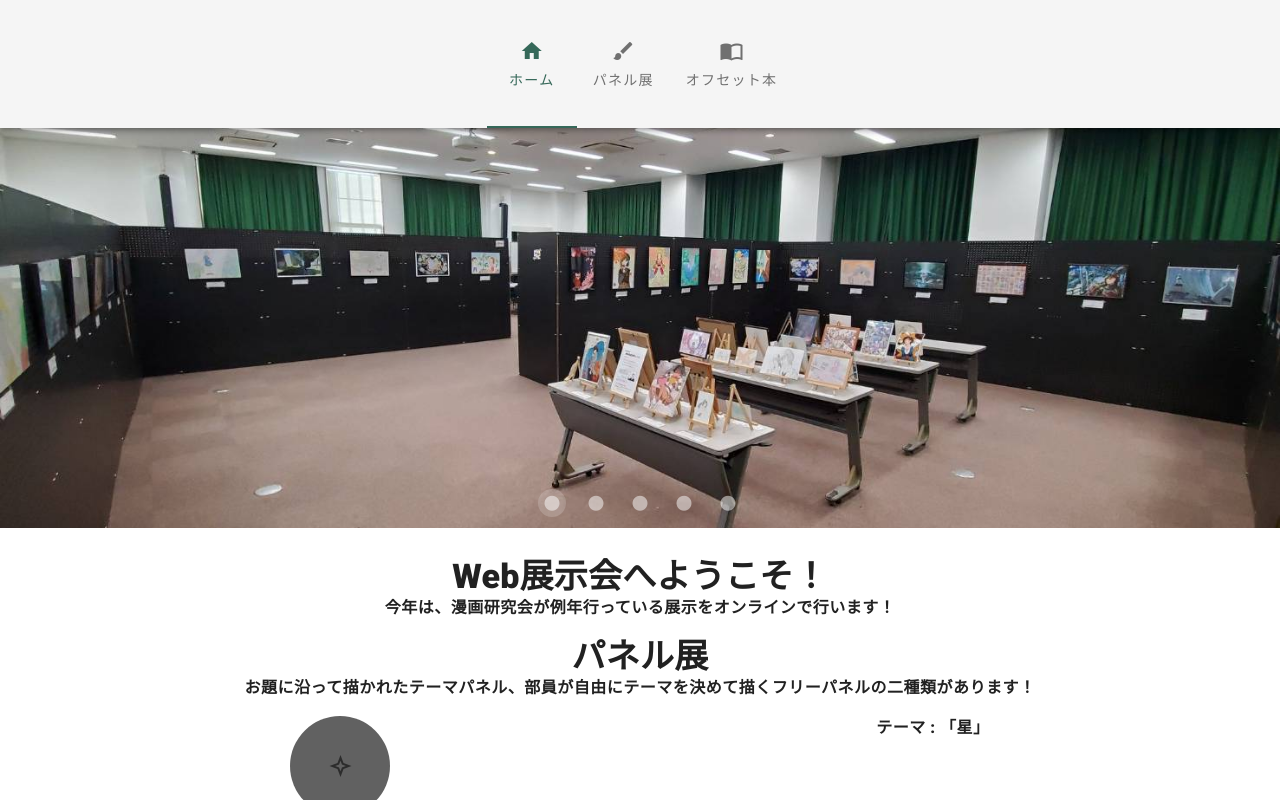
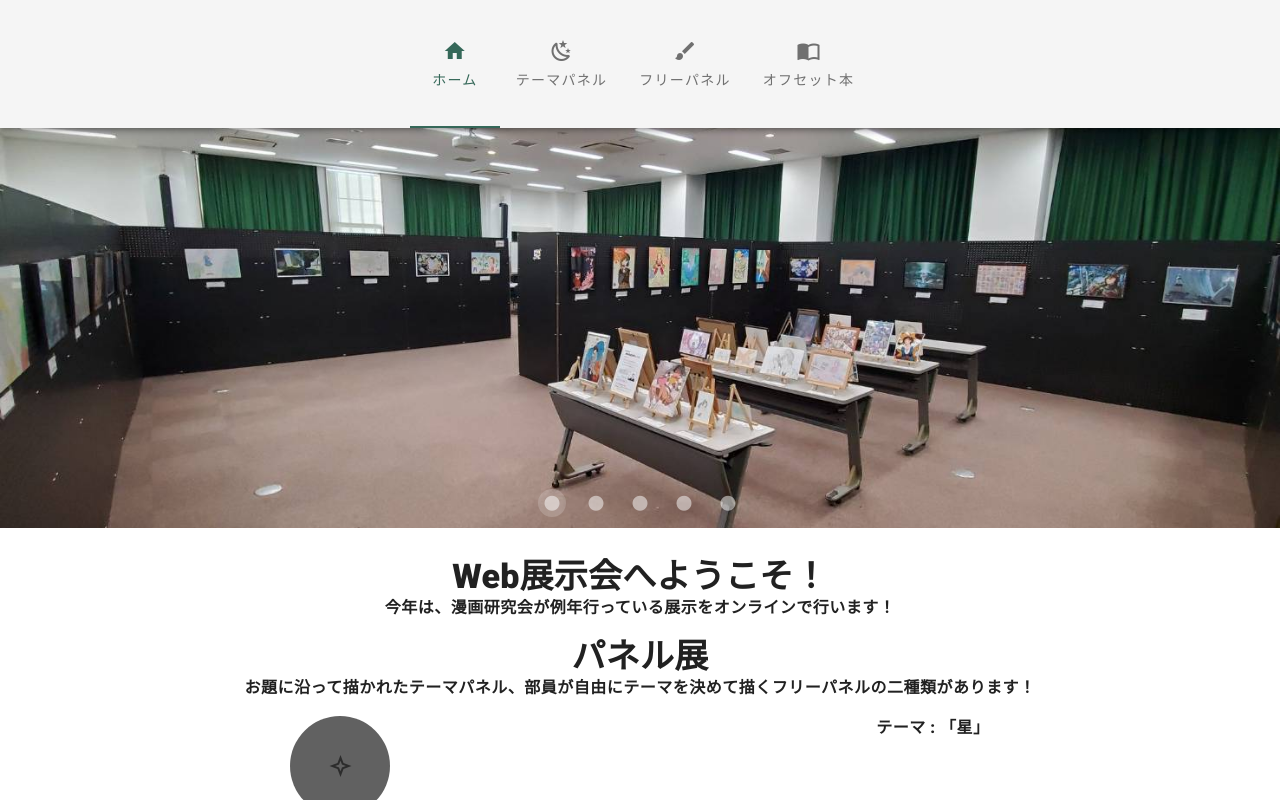
Before and after one commit to terakawakohei/rokko-festival, a Vue app: page / in a window 1280 px wide. Shown: the top 800 px of the page. Built offline with nearby package versions, Linux system fonts and the light colour scheme; what vue-smoothscroll would draw is missing.

Commit message:
パネル上にまとめる

```diff
--- a/src/App.vue
+++ b/src/App.vue
@@ -9,8 +9,12 @@
           <v-icon>mdi-home</v-icon>
         </v-tab>
 
-        <v-tab to="/panel">
-          パネル展
+        <v-tab to="/theme">
+          テーマパネル
+          <v-icon>mdi-weather-night</v-icon>
+        </v-tab>
+        <v-tab to="/free">
+          フリーパネル
           <v-icon>mdi-brush</v-icon>
         </v-tab>
 
@@ -29,7 +33,7 @@
 
 <script>
 export default {
-  name: 'App',
+  name: "App",
 
   components: {},
 
--- a/src/router/index.js
+++ b/src/router/index.js
@@ -1,33 +1,29 @@
-import Vue from 'vue';
-import VueRouter from 'vue-router';
-import Home from '@/views/home.vue';
-import Panel from '@/views/panel/index.vue';
-import Theme from '@/views/panel/theme.vue';
-import Free from '@/views/panel/free.vue';
-import Offset from '@/views/offset.vue';
+import Vue from "vue";
+import VueRouter from "vue-router";
+import Home from "@/views/home.vue";
+import Theme from "@/views/panel/theme.vue";
+import Free from "@/views/panel/free.vue";
+import Offset from "@/views/offset.vue";
 
 Vue.use(VueRouter);
 
 const routes = [
   {
-    path: '/',
-    name: 'home',
+    path: "/",
+    name: "home",
     component: Home,
   },
   {
-    path: '/panel',
-    component: Panel,
-    children: [
-      // /user/:id/profileにマッチした時に2階層目のrouter-viewに表示される
-      {path: 'free', component: Free},
-
-      // /user/:id の場合に2階層目に表示させたい場合
-      {path: '', component: Theme},
-    ],
+    path: "/theme",
+    component: Theme,
   },
   {
-    path: '/offset',
-    name: 'offset',
+    path: "/free",
+    component: Free,
+  },
+  {
+    path: "/offset",
+    name: "offset",
     component: Offset,
   },
 ];
--- a/src/views/panel/index.vue
+++ /dev/null
@@ -1,40 +0,0 @@
-<template>
-  <div>
-    <v-row justify="center">
-      <h1 class="display-1 font-weight-black pt-6">Webパネル展</h1>
-    </v-row>
-
-    <router-view />
-
-    <v-bottom-navigation app grow background-color="#78BBE6" color="#1B435D">
-      <v-btn to="/panel">
-        <span>テーマパネル</span>
-        <v-icon>mdi-weather-night</v-icon>
-      </v-btn>
-
-      <v-btn to="panel/free">
-        <span>フリーパネル</span>
-        <v-icon>mdi-brush</v-icon>
-      </v-btn>
-    </v-bottom-navigation>
-  </div>
-</template>
-
-<script>
-// @ is an alias to /src
-
-export default {
-  name: "panel",
-  data: function () {
-    return {};
-  },
-
-  components: {},
-};
-</script>
-<style>
-.padding {
-  margin-bottom: 90px;
-  margin-top: 90px;
-}
-</style>
```
